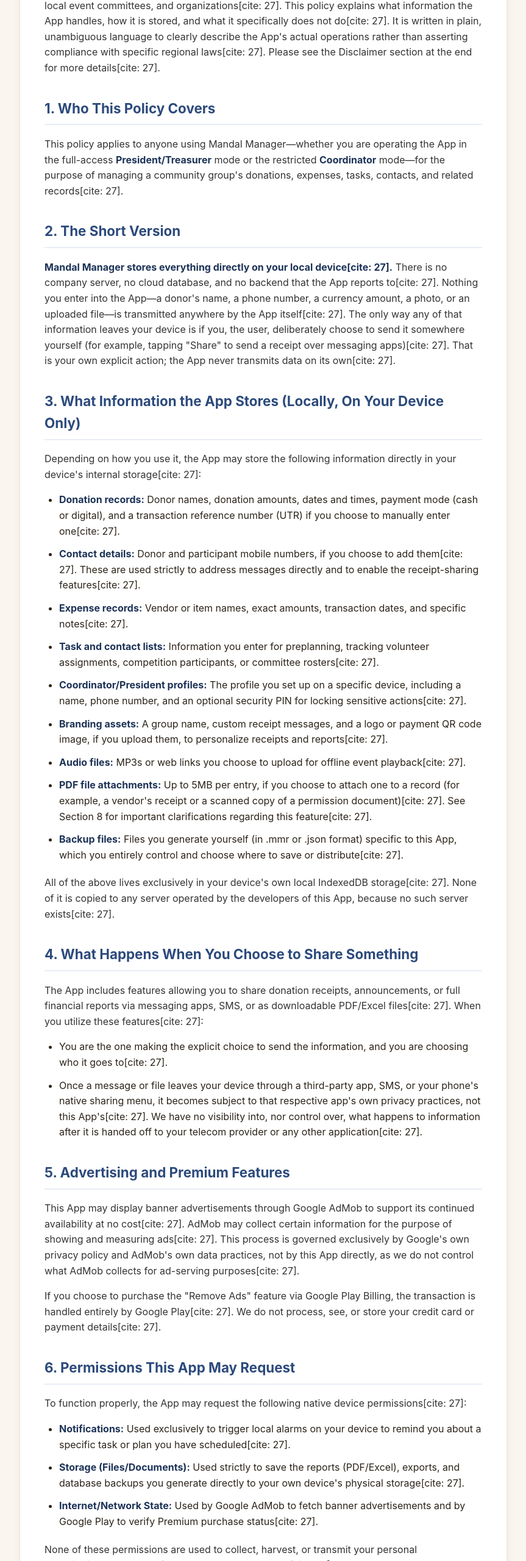
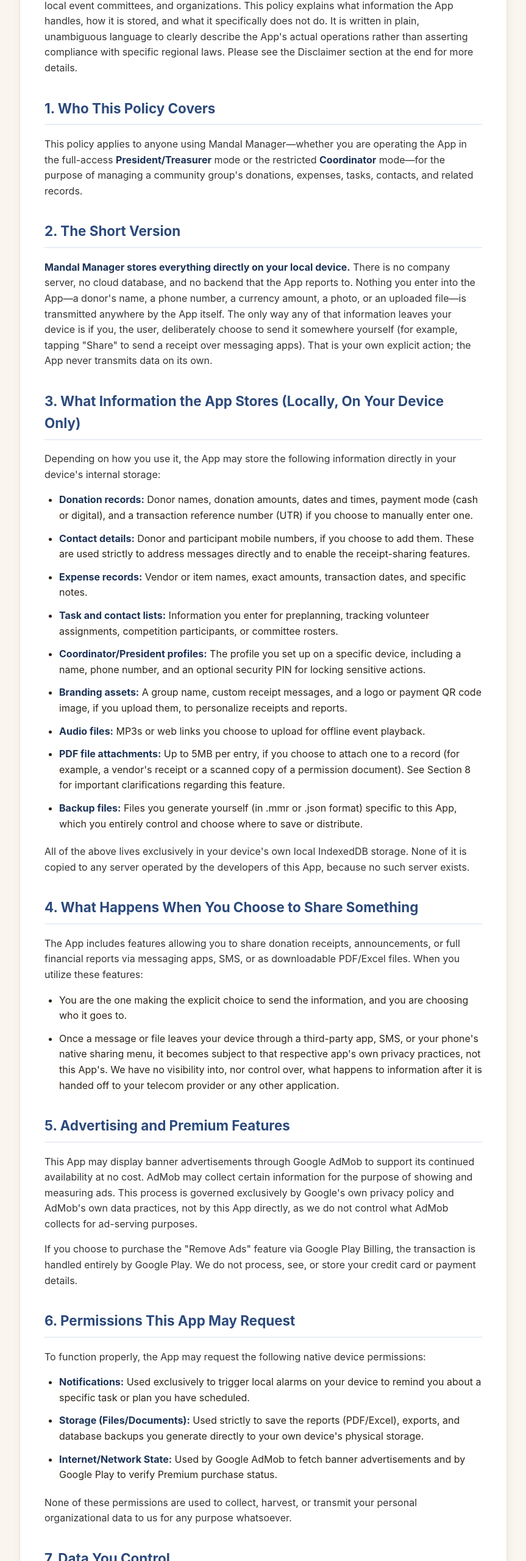
Before and after one commit to sussedtech/mandal-manager, a plain HTML site: page index.html in a window 1280 px wide. Shown: the part 240-2800 px from the top of the page at 61% size, without its empty margins (208-1071 px from the left). Drawn offline with Linux system fonts and the light colour scheme.

Commit message:
Update index.html

```diff
--- a/index.html
+++ b/index.html
@@ -85,64 +85,64 @@
         <h1>Privacy Policy</h1>
         <p class="meta-text"><strong>Last updated:</strong> 28-08-2026</p>
 
-        <p><strong>Mandal Manager</strong> ("the App") is an offline management tool designed for community groups, local event committees, and organizations[cite: 27]. This policy explains what information the App handles, how it is stored, and what it specifically does not do[cite: 27]. It is written in plain, unambiguous language to clearly describe the App's actual operations rather than asserting compliance with specific regional laws[cite: 27]. Please see the Disclaimer section at the end for more details[cite: 27].</p>
+        <p><strong>Mandal Manager</strong> ("the App") is an offline management tool designed for community groups, local event committees, and organizations. This policy explains what information the App handles, how it is stored, and what it specifically does not do. It is written in plain, unambiguous language to clearly describe the App's actual operations rather than asserting compliance with specific regional laws. Please see the Disclaimer section at the end for more details.</p>
 
         <h2>1. Who This Policy Covers</h2>
-        <p>This policy applies to anyone using Mandal Manager—whether you are operating the App in the full-access <strong>President/Treasurer</strong> mode or the restricted <strong>Coordinator</strong> mode—for the purpose of managing a community group's donations, expenses, tasks, contacts, and related records[cite: 27].</p>
+        <p>This policy applies to anyone using Mandal Manager—whether you are operating the App in the full-access <strong>President/Treasurer</strong> mode or the restricted <strong>Coordinator</strong> mode—for the purpose of managing a community group's donations, expenses, tasks, contacts, and related records.</p>
 
         <h2>2. The Short Version</h2>
-        <p><strong>Mandal Manager stores everything directly on your local device[cite: 27].</strong> There is no company server, no cloud database, and no backend that the App reports to[cite: 27]. Nothing you enter into the App—a donor's name, a phone number, a currency amount, a photo, or an uploaded file—is transmitted anywhere by the App itself[cite: 27]. The only way any of that information leaves your device is if you, the user, deliberately choose to send it somewhere yourself (for example, tapping "Share" to send a receipt over messaging apps)[cite: 27]. That is your own explicit action; the App never transmits data on its own[cite: 27].</p>
+        <p><strong>Mandal Manager stores everything directly on your local device.</strong> There is no company server, no cloud database, and no backend that the App reports to. Nothing you enter into the App—a donor's name, a phone number, a currency amount, a photo, or an uploaded file—is transmitted anywhere by the App itself. The only way any of that information leaves your device is if you, the user, deliberately choose to send it somewhere yourself (for example, tapping "Share" to send a receipt over messaging apps). That is your own explicit action; the App never transmits data on its own.</p>
 
         <h2>3. What Information the App Stores (Locally, On Your Device Only)</h2>
-        <p>Depending on how you use it, the App may store the following information directly in your device's internal storage[cite: 27]:</p>
+        <p>Depending on how you use it, the App may store the following information directly in your device's internal storage:</p>
         <ul>
-            <li><strong>Donation records:</strong> Donor names, donation amounts, dates and times, payment mode (cash or digital), and a transaction reference number (UTR) if you choose to manually enter one[cite: 27].</li>
-            <li><strong>Contact details:</strong> Donor and participant mobile numbers, if you choose to add them[cite: 27]. These are used strictly to address messages directly and to enable the receipt-sharing features[cite: 27].</li>
-            <li><strong>Expense records:</strong> Vendor or item names, exact amounts, transaction dates, and specific notes[cite: 27].</li>
-            <li><strong>Task and contact lists:</strong> Information you enter for preplanning, tracking volunteer assignments, competition participants, or committee rosters[cite: 27].</li>
-            <li><strong>Coordinator/President profiles:</strong> The profile you set up on a specific device, including a name, phone number, and an optional security PIN for locking sensitive actions[cite: 27].</li>
-            <li><strong>Branding assets:</strong> A group name, custom receipt messages, and a logo or payment QR code image, if you upload them, to personalize receipts and reports[cite: 27].</li>
-            <li><strong>Audio files:</strong> MP3s or web links you choose to upload for offline event playback[cite: 27].</li>
-            <li><strong>PDF file attachments:</strong> Up to 5MB per entry, if you choose to attach one to a record (for example, a vendor's receipt or a scanned copy of a permission document)[cite: 27]. See Section 8 for important clarifications regarding this feature[cite: 27].</li>
-            <li><strong>Backup files:</strong> Files you generate yourself (in .mmr or .json format) specific to this App, which you entirely control and choose where to save or distribute[cite: 27].</li>
+            <li><strong>Donation records:</strong> Donor names, donation amounts, dates and times, payment mode (cash or digital), and a transaction reference number (UTR) if you choose to manually enter one.</li>
+            <li><strong>Contact details:</strong> Donor and participant mobile numbers, if you choose to add them. These are used strictly to address messages directly and to enable the receipt-sharing features.</li>
+            <li><strong>Expense records:</strong> Vendor or item names, exact amounts, transaction dates, and specific notes.</li>
+            <li><strong>Task and contact lists:</strong> Information you enter for preplanning, tracking volunteer assignments, competition participants, or committee rosters.</li>
+            <li><strong>Coordinator/President profiles:</strong> The profile you set up on a specific device, including a name, phone number, and an optional security PIN for locking sensitive actions.</li>
+            <li><strong>Branding assets:</strong> A group name, custom receipt messages, and a logo or payment QR code image, if you upload them, to personalize receipts and reports.</li>
+            <li><strong>Audio files:</strong> MP3s or web links you choose to upload for offline event playback.</li>
+            <li><strong>PDF file attachments:</strong> Up to 5MB per entry, if you choose to attach one to a record (for example, a vendor's receipt or a scanned copy of a permission document). See Section 8 for important clarifications regarding this feature.</li>
+            <li><strong>Backup files:</strong> Files you generate yourself (in .mmr or .json format) specific to this App, which you entirely control and choose where to save or distribute.</li>
         </ul>
-        <p>All of the above lives exclusively in your device's own local IndexedDB storage[cite: 27]. None of it is copied to any server operated by the developers of this App, because no such server exists[cite: 27].</p>
+        <p>All of the above lives exclusively in your device's own local IndexedDB storage. None of it is copied to any server operated by the developers of this App, because no such server exists.</p>
 
         <h2>4. What Happens When You Choose to Share Something</h2>
-        <p>The App includes features allowing you to share donation receipts, announcements, or full financial reports via messaging apps, SMS, or as downloadable PDF/Excel files[cite: 27]. When you utilize these features[cite: 27]:</p>
+        <p>The App includes features allowing you to share donation receipts, announcements, or full financial reports via messaging apps, SMS, or as downloadable PDF/Excel files. When you utilize these features:</p>
         <ul>
-            <li>You are the one making the explicit choice to send the information, and you are choosing who it goes to[cite: 27].</li>
-            <li>Once a message or file leaves your device through a third-party app, SMS, or your phone's native sharing menu, it becomes subject to that respective app's own privacy practices, not this App's[cite: 27]. We have no visibility into, nor control over, what happens to information after it is handed off to your telecom provider or any other application[cite: 27].</li>
+            <li>You are the one making the explicit choice to send the information, and you are choosing who it goes to.</li>
+            <li>Once a message or file leaves your device through a third-party app, SMS, or your phone's native sharing menu, it becomes subject to that respective app's own privacy practices, not this App's. We have no visibility into, nor control over, what happens to information after it is handed off to your telecom provider or any other application.</li>
         </ul>
 
         <h2>5. Advertising and Premium Features</h2>
-        <p>This App may display banner advertisements through Google AdMob to support its continued availability at no cost[cite: 27]. AdMob may collect certain information for the purpose of showing and measuring ads[cite: 27]. This process is governed exclusively by Google's own privacy policy and AdMob's own data practices, not by this App directly, as we do not control what AdMob collects for ad-serving purposes[cite: 27].</p>
-        <p>If you choose to purchase the "Remove Ads" feature via Google Play Billing, the transaction is handled entirely by Google Play[cite: 27]. We do not process, see, or store your credit card or payment details[cite: 27].</p>
+        <p>This App may display banner advertisements through Google AdMob to support its continued availability at no cost. AdMob may collect certain information for the purpose of showing and measuring ads. This process is governed exclusively by Google's own privacy policy and AdMob's own data practices, not by this App directly, as we do not control what AdMob collects for ad-serving purposes.</p>
+        <p>If you choose to purchase the "Remove Ads" feature via Google Play Billing, the transaction is handled entirely by Google Play. We do not process, see, or store your credit card or payment details.</p>
 
         <h2>6. Permissions This App May Request</h2>
-        <p>To function properly, the App may request the following native device permissions[cite: 27]:</p>
+        <p>To function properly, the App may request the following native device permissions:</p>
         <ul>
-            <li><strong>Notifications:</strong> Used exclusively to trigger local alarms on your device to remind you about a specific task or plan you have scheduled[cite: 27].</li>
-            <li><strong>Storage (Files/Documents):</strong> Used strictly to save the reports (PDF/Excel), exports, and database backups you generate directly to your own device's physical storage[cite: 27].</li>
-            <li><strong>Internet/Network State:</strong> Used by Google AdMob to fetch banner advertisements and by Google Play to verify Premium purchase status[cite: 27].</li>
+            <li><strong>Notifications:</strong> Used exclusively to trigger local alarms on your device to remind you about a specific task or plan you have scheduled.</li>
+            <li><strong>Storage (Files/Documents):</strong> Used strictly to save the reports (PDF/Excel), exports, and database backups you generate directly to your own device's physical storage.</li>
+            <li><strong>Internet/Network State:</strong> Used by Google AdMob to fetch banner advertisements and by Google Play to verify Premium purchase status.</li>
         </ul>
-        <p>None of these permissions are used to collect, harvest, or transmit your personal organizational data to us for any purpose whatsoever[cite: 27].</p>
+        <p>None of these permissions are used to collect, harvest, or transmit your personal organizational data to us for any purpose whatsoever.</p>
 
         <h2>7. Data You Control</h2>
-        <p>Because everything is stored on your own device, you possess total control over your data[cite: 27]:</p>
+        <p>Because everything is stored on your own device, you possess total control over your data:</p>
         <ul>
-            <li>Deleting the App, using the in-app "Clear All Data" feature, or clearing its storage through your device settings permanently removes everything the App has saved[cite: 27]. There is no hidden copy anywhere else to recover, because none exists[cite: 27].</li>
-            <li>You can export a full, granular backup of your own data at any time, choosing exactly which categories to include[cite: 27].</li>
-            <li>Nothing about your usage, financial totals, or donor lists is visible to the developers[cite: 27]. We do not operate any analytics systems or telemetry trackers that receive data from installed copies of this App[cite: 27].</li>
+            <li>Deleting the App, using the in-app "Clear All Data" feature, or clearing its storage through your device settings permanently removes everything the App has saved. There is no hidden copy anywhere else to recover, because none exists.</li>
+            <li>You can export a full, granular backup of your own data at any time, choosing exactly which categories to include.</li>
+            <li>Nothing about your usage, financial totals, or donor lists is visible to the developers. We do not operate any analytics systems or telemetry trackers that receive data from installed copies of this App.</li>
         </ul>
 
         <h2>8. About Documents You Attach (Vendor Receipts, Permission Letters, etc.)</h2>
-        <p>The App allows you to attach a single PDF file (up to 5MB) to specific entries—for example, a vendor's bill, or a copy of a permit you have obtained from a local authority for your event[cite: 27]. This feature exists purely as a localized convenience for you to keep your own copy of a document you already possess for your own record-keeping[cite: 27].</p>
-        <p>To be absolutely clear about what this feature does and does not do[cite: 27]:</p>
+        <p>The App allows you to attach a single PDF file (up to 5MB) to specific entries—for example, a vendor's bill, or a copy of a permit you have obtained from a local authority for your event. This feature exists purely as a localized convenience for you to keep your own copy of a document you already possess for your own record-keeping.</p>
+        <p>To be absolutely clear about what this feature does and does not do:</p>
         <ul>
-            <li>The App does not issue, verify, validate, apply for, or maintain any relationship with any government body or licensing authority[cite: 27].</li>
-            <li>The App does not check whether an attached document is genuine, current, legally complete, or sufficient for any administrative purpose[cite: 27].</li>
-            <li>Storing a document in the App has absolutely no bearing on your actual legal obligations to obtain required permits, licenses, or permissions from appropriate local authorities for your event[cite: 27]. Those obligations exist independently of this App and remain entirely between your organization and the relevant authority[cite: 27].</li>
+            <li>The App does not issue, verify, validate, apply for, or maintain any relationship with any government body or licensing authority.</li>
+            <li>The App does not check whether an attached document is genuine, current, legally complete, or sufficient for any administrative purpose.</li>
+            <li>Storing a document in the App has absolutely no bearing on your actual legal obligations to obtain required permits, licenses, or permissions from appropriate local authorities for your event. Those obligations exist independently of this App and remain entirely between your organization and the relevant authority.</li>
         </ul>
 
         <div class="liability-alert">
@@ -156,16 +156,16 @@
         <p>The App is a general-purpose organizational and record-keeping utility built for community groups, local event committees, and volunteer organizations. The App does not represent, endorse, or take a position on behalf of any specific religious, cultural, or political practice. It simply provides flexible organizational tools and structural features that can be applied to any community gathering or occasion.</p>
 
         <h2>11. Children's Privacy</h2>
-        <p>This App is intended for use by adult members of community organizations managing event logistics and finances, and is not directed at children[cite: 27]. We do not knowingly collect information from children through this App[cite: 27].</p>
+        <p>This App is intended for use by adult members of community organizations managing event logistics and finances, and is not directed at children. We do not knowingly collect information from children through this App.</p>
 
         <h2>12. Changes to This Policy</h2>
-        <p>If this policy is updated to reflect new features or functionality, the "Last updated" date at the top of the document will change[cite: 27]. Continued use of the App after an update constitutes your acceptance of the revised policy[cite: 27].</p>
+        <p>If this policy is updated to reflect new features or functionality, the "Last updated" date at the top of the document will change. Continued use of the App after an update constitutes your acceptance of the revised policy.</p>
 
         <h2>13. Contact</h2>
-        <p>If you have any questions about this policy or the App's localized data practices, you can direct them to: <strong><a href="mailto:suss.edtech@gmail.com">suss.edtech@gmail.com</a></strong>[cite: 27]</p>
+        <p>If you have any questions about this policy or the App's localized data practices, you can direct them to: <strong><a href="mailto:suss.edtech@gmail.com">suss.edtech@gmail.com</a></strong></p>
 
         <div class="disclaimer">
-            <strong>Disclaimer:</strong> This document describes in good faith, and in plain language, exactly what Mandal Manager does with your data[cite: 27]. It prioritizes practical transparency over complex legal phrasing so that users can clearly understand that their data never leaves their device unless they explicitly send it themselves[cite: 27].
+            <strong>Disclaimer:</strong> This document describes in good faith, and in plain language, exactly what Mandal Manager does with your data. It prioritizes practical transparency over complex legal phrasing so that users can clearly understand that their data never leaves their device unless they explicitly send it themselves.
         </div>
     </div>
 </body>
```
